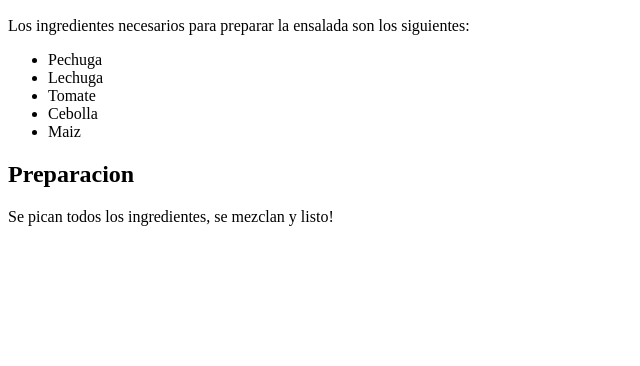
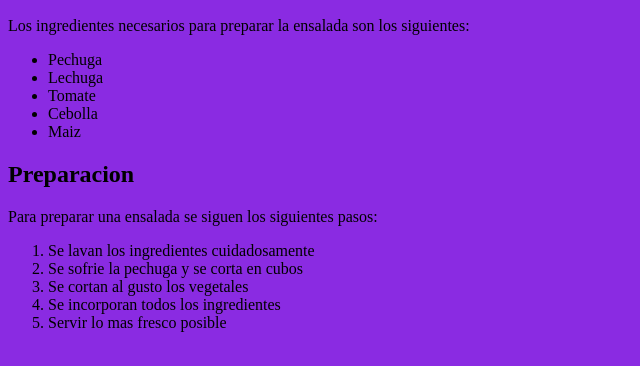
Before and after one commit to facamesi52/aspirantes-mir-html-y-css-1, a plain HTML site: page ejercicio1-html-y-css/index.html in a window 1280 px wide. Shown: the part 434-800 px from the top of the page, without its empty margins (0-640 px from the left). Drawn offline with Linux system fonts and the light colour scheme.

Commit message:
Agregando mas estilos y listado ordenado de preparacion

```diff
--- a/ejercicio1-html-y-css/estilos.css
+++ b/ejercicio1-html-y-css/estilos.css
@@ -1,3 +1,6 @@
 h1{
     color: #ffbf00;
 }
+body{
+    background-color: blueviolet;
+}
--- a/ejercicio1-html-y-css/index.html
+++ b/ejercicio1-html-y-css/index.html
@@ -18,7 +18,14 @@
 </ul>
 
 <h2>Preparacion</h2>
-<p>Se pican todos los ingredientes, se mezclan y listo!</p>
+<p>Para preparar una ensalada se siguen los siguientes pasos:</p>
+<ol>
+  <li>Se lavan los ingredientes cuidadosamente</li>
+  <li>Se sofrie la pechuga y se corta en cubos</li>
+  <li>Se cortan al gusto los vegetales</li>
+  <li>Se incorporan todos los ingredientes</li>
+  <li>Servir lo mas fresco posible</li>
+</ol>
 
 </body>
 </html>
```
